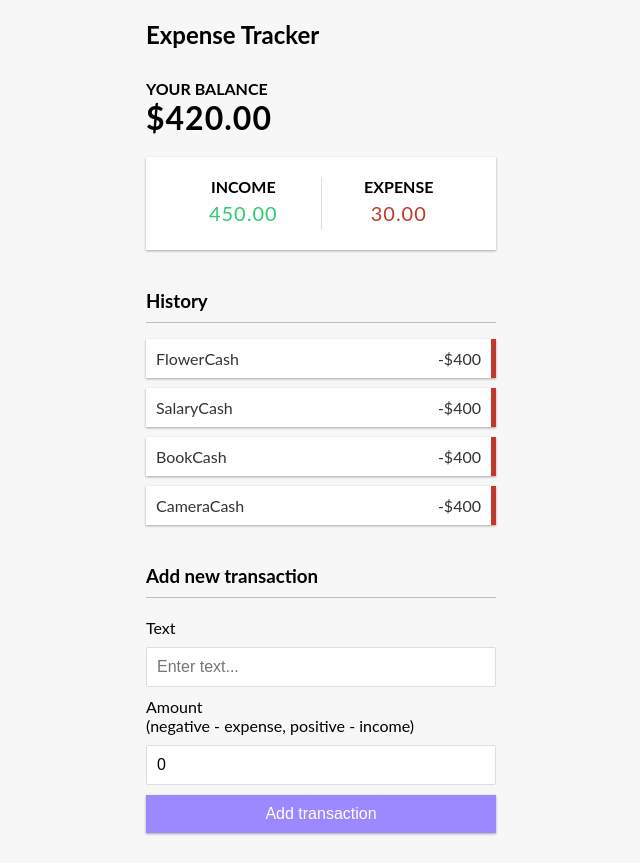
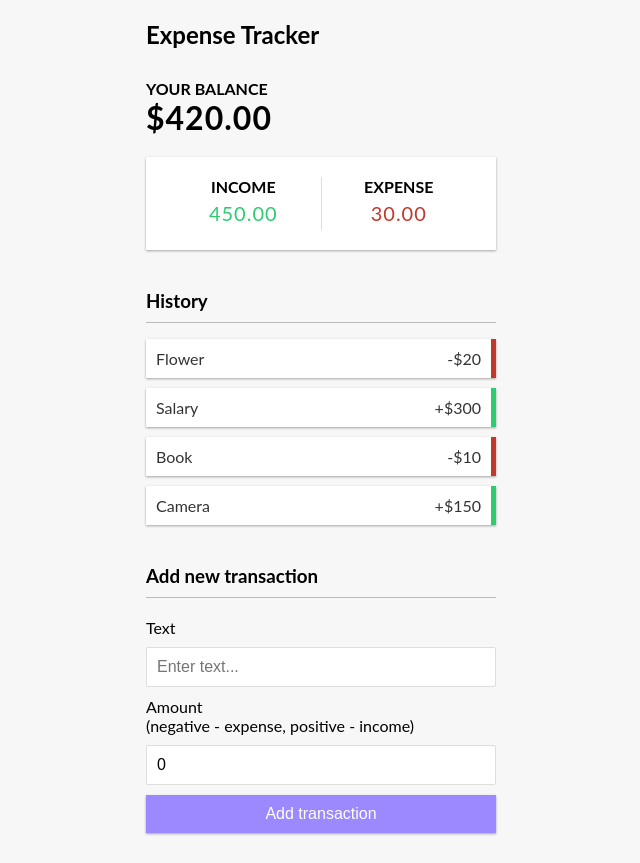
Before and after one commit to StanfordDC/Expense-Tracker, a React (Create React App) app: page / in a window 1280 px wide. Shown: the whole page, without its empty margins (319-959 px from the left). Built offline with nearby package versions, Linux system fonts and the light colour scheme.

Commit message:
Update TransactionList.js

```diff
--- a/src/components/TransactionList.js
+++ b/src/components/TransactionList.js
@@ -1,5 +1,6 @@
 import React, { useContext } from 'react'
 import { GlobalContext } from '../context/GlobalState';
+import { Transaction } from './Transaction';
 
 export const TransactionList = () => {
     const { transactions } = useContext(GlobalContext);
@@ -8,9 +9,8 @@ export const TransactionList = () => {
         <>
         <h3>History</h3>
         <ul className="list">
-            {transactions.map(transaction => (<li className="minus">
-            {transaction.text}Cash <span>-$400</span><button className="delete-btn">x</button>
-          </li>))}
+            {transactions.map(transaction => (<Transaction key={transaction.id}
+            transaction={transaction}/>))}
         </ul>
         </>
     )
```
